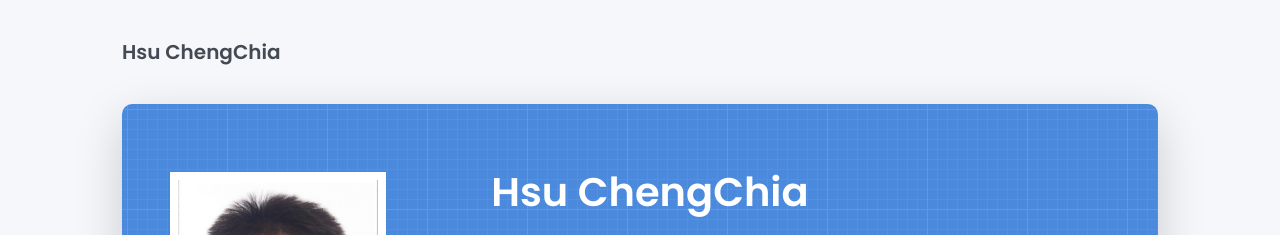
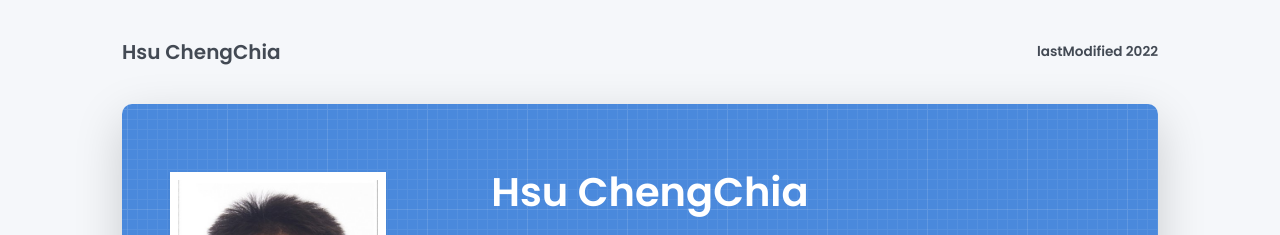
Before and after one commit to Incheat/incheat.github.io, a Jekyll site: the page built from resume/en/en-content.md, in a window 1280 px wide. Shown: the top 235 px of the page. Built offline with Jekyll 4.4.1, drawn with Linux system fonts in a browser that asks for light colours.

Commit message:
update: add last modified msg on right top

```diff
--- a/_layouts/main.html
+++ b/_layouts/main.html
@@ -29,6 +29,7 @@
       <div class="container text-center text-lg-left">
         <div class="py-3 clearfix">
           <h1 class="site-title mb-0">{{ page.user.name }}</h1>
+          <h1 class="site-title-sup mb-0">lastModified {{ page.update.date }}</h1>
           <div class="site-nav">
             <nav role="navigation">
               <!-- <ul class="nav justify-content-center">
--- a/assets/css/main.css
+++ b/assets/css/main.css
@@ -81,6 +81,10 @@ html {
   font-size: 1.25rem;
   line-height: 2.5rem; }
 
+.site-title-sup {
+  font-size: 0.85rem;
+  line-height: 2.5rem; }
+
 .nav-link {
   padding: 0;
   font-size: 1.25rem;
@@ -123,6 +127,8 @@ footer a:not(.nav-link) {
 @media (min-width: 48em) {
   .site-title {
     float: left; }
+  .site-title-sup {
+      float: right; }
   .site-nav {
     float: right; }
   .avatar {
--- a/assets/css/site.css
+++ b/assets/css/site.css
@@ -3,6 +3,10 @@ html {
 
 .site-title {
   font-size: 1.25rem;
+  line-height: 2.5rem; }
+
+.site-title-sup {
+  font-size: 0.85rem;
   line-height: 2.5rem; }
 
 .nav-link {
@@ -48,6 +52,8 @@ footer a:not(.nav-link) {
 @media (min-width: 48em) {
   .site-title {
     float: left; }
+  .site-title-sup {
+    float: right; }
   .site-nav {
     float: right; }
   .avatar {
--- a/resume/en/en-content.md
+++ b/resume/en/en-content.md
@@ -2,6 +2,8 @@
 layout: main
 title: Incheat Resume
 permalink: /resume/en
+update:
+    date: 2022
 user:
     name: Hsu ChengChia
     position: Software Engineer
```
